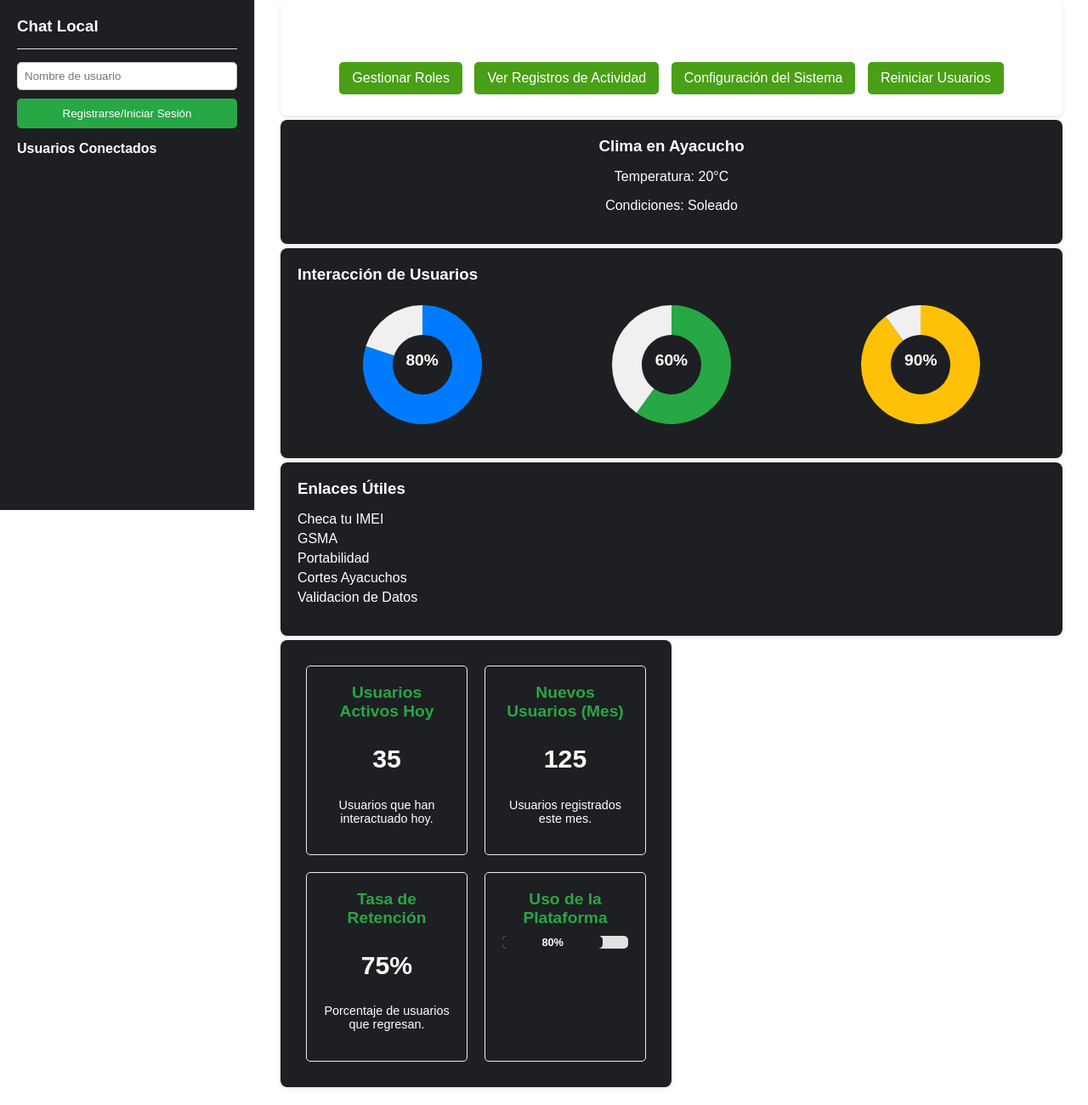
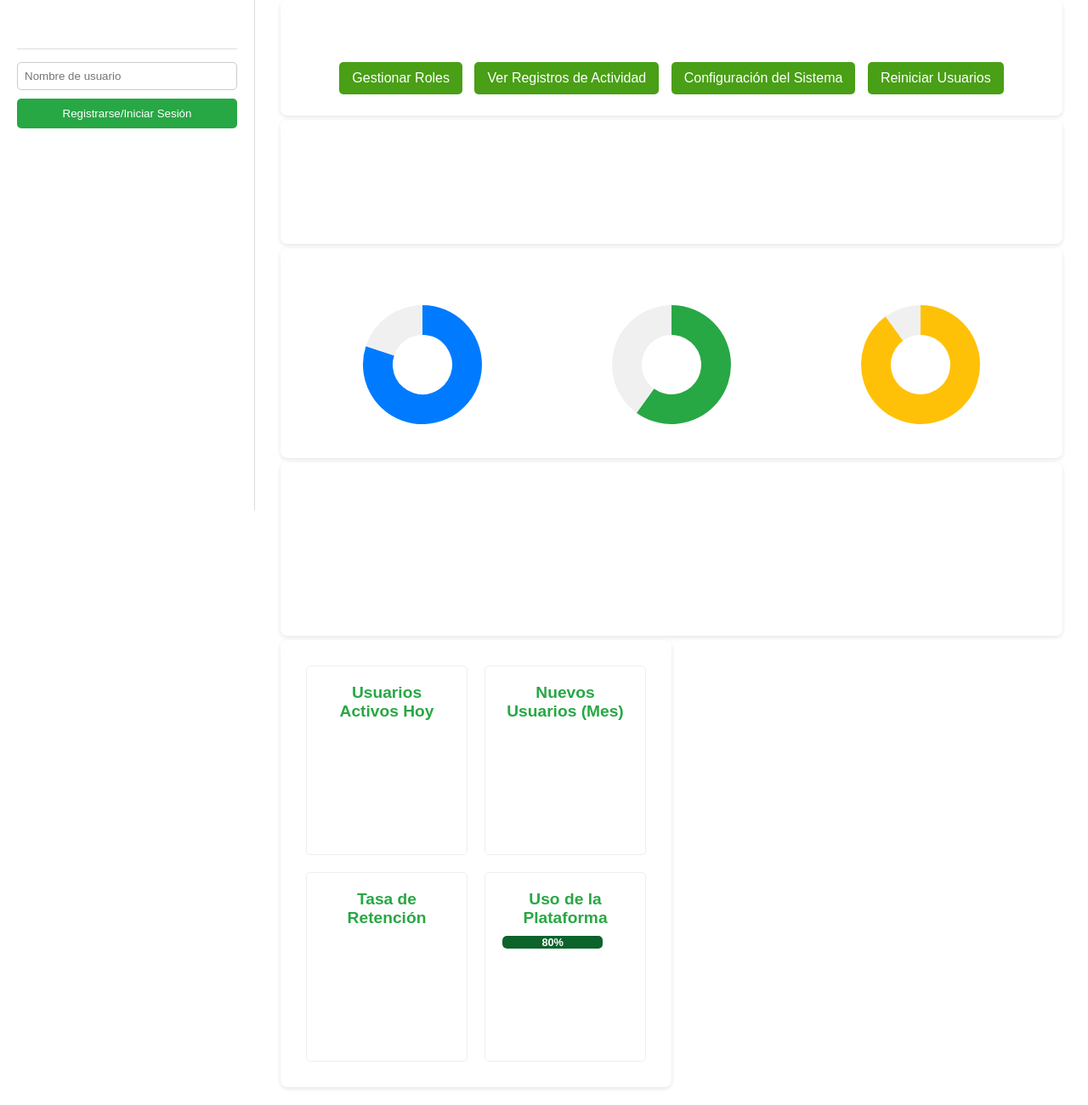
Before and after one commit to crisaquiseweb/sistema_cuestionamiento.com, a plain HTML site: page pages/dashboard_inicio.html in a window 1280 px wide. Shown: the whole page at 85% size. Drawn offline with nearby package versions, Linux system fonts and the light colour scheme.

Commit message:
index.html

```diff
--- a/pages/dashboard_inicio.html
+++ b/pages/dashboard_inicio.html
@@ -20,7 +20,7 @@
         }
 
         .chat-sidebar {
-            background-color: #1d1f22;
+            background-color: transparent   ;
             border-right: 1px solid #ddd;
             padding: 20px;
             width: 300px;
@@ -153,7 +153,7 @@
         }
 
         .user-actions button {
-            background-color: 1d1f22;
+            background-color: transparent   ;
             color: white;
             padding: 12px 20px;
             border: none;
@@ -202,7 +202,7 @@
         }
 
         .statistics {
-            background-color:#1d1f22;
+            background-color:transparent   ;
             padding: 30px;
             color: white;
             border-radius: 8px;
@@ -280,7 +280,7 @@
 
         /* Barra de progreso */
         .progress-bar-container {
-            background-color: #e0e0e0;
+            background-color: white ;
             border-radius: 5px;
             height: 15px;
             width: 100%;
@@ -290,7 +290,7 @@
         }
 
         .progress-bar-fill {
-            background-color: #1d1f22;
+            background-color: #0c632c;
             height: 100%;
             width: 0%;
             border-radius: 5px;
@@ -316,7 +316,7 @@
 
         /* Estilos para los nuevos widgets */
         .widget-container {
-            background-color: #1d1f22;
+            background-color: transparent;
             padding: 20px;
             color: white;
             border-radius: 8px;
```
Also changed, not shown: css/style.css (+11 -7 lines).
